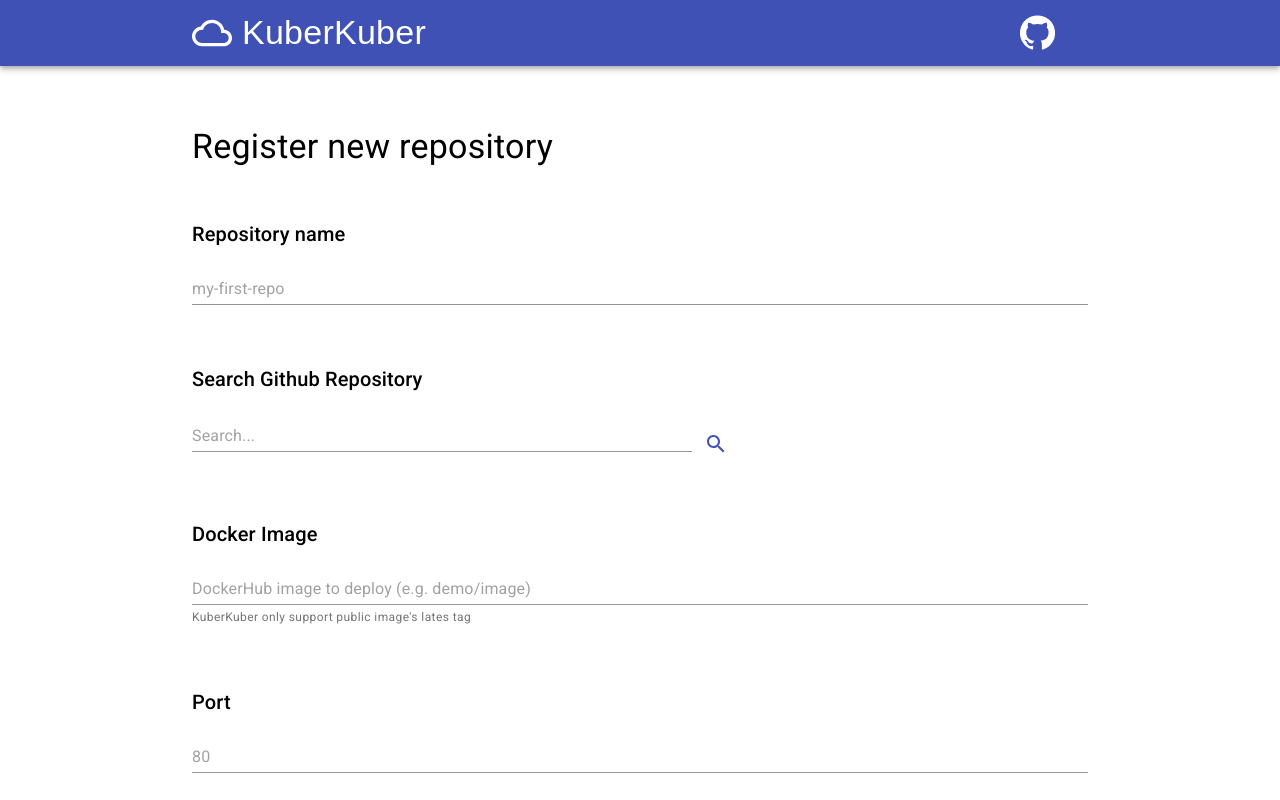
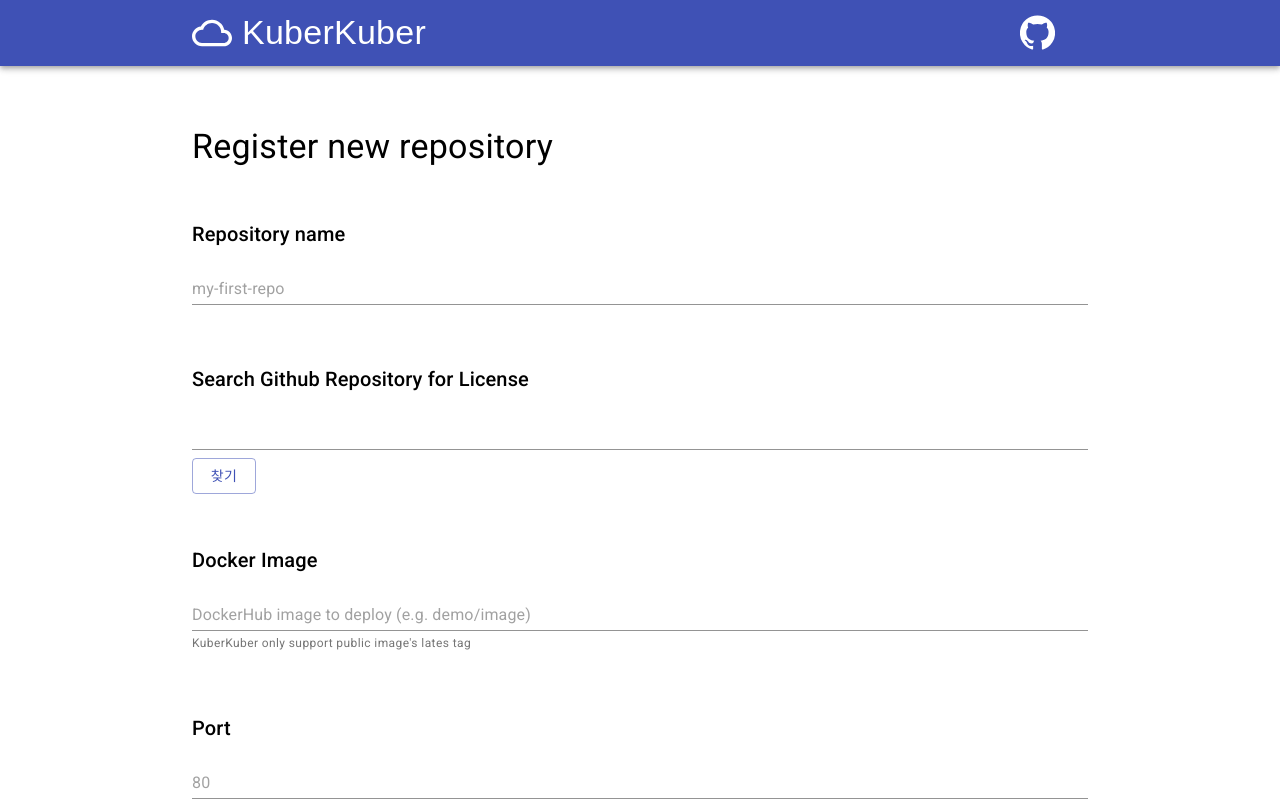
Before and after one commit to kuberkuber/front, a React (Create React App) app: page /add in a window 1280 px wide. Shown: the top 800 px of the page. Built offline with nearby package versions, Linux system fonts and the light colour scheme.

Commit message:
Set License 라이센스 설정

```diff
--- a/src/components/Menu.js
+++ b/src/components/Menu.js
@@ -23,7 +23,7 @@
 const Menu = (props) => {
 	const handleLogin =  async () => {
 		try {
-			const response = await axios.get("http://cfb8989e96aa.ngrok.io/login");
+			const response = await axios.get("http://e2e17c8722bb.ngrok.io/login");
 			// const response = await axios.get("http://localhost:5000/login");
 			window.location.href = response.data;
 		} catch (err){
--- a/src/pages/AddRepo.js
+++ b/src/pages/AddRepo.js
@@ -6,6 +6,7 @@
 import YAML from 'yamljs';
 import MyDropzone from 'components/MyDropZone';
 import ImageFinder from 'components/ImageFinder';
+import Github from "../modules/github";
 
 const title = {
     "marginTop": "60px",
@@ -18,6 +19,8 @@
 
 const AddRepo = (props) => {
     const [repoName, setRepoName] = useState('');
+    const [license, setLicense] = useState('');
+    const [gitUrl, setGitUrl] = useState('');
     const [dockerImage, setDockerImage] = useState('');
     const [port, setPort] = useState('');
     const data = useSelector(state => state.kuberData.respos);
@@ -80,7 +83,7 @@
 
     const request = async (formData) => {
         try {
-             const response = await axios.post("http://cfb8989e96aa.ngrok.io/deploy",
+             const response = await axios.post("http://e2e17c8722bb.ngrok.io/deploy",
             //  const response = await axios.post("http://localhost:5000/deploy",
              formData,
              {
@@ -88,6 +91,7 @@
                     'Authorization' : 'Bearer ' + localStorage.getItem('jwt')
             }});
             await asyncFunc(formData,response);
+            console.log(response);
             swaggerInfo = null;
             return response.response;
         }
@@ -102,10 +106,12 @@
         if( msg !== ''){
             alert(msg);
             return ;
+
         }
         const formData = {
             namespace : localStorage.getItem('namespace'),
             repoName : repoName,
+            license : license,
             imageName: dockerImage,
             portNum : port,
             apiDoc : swaggerInfo === null ? null : swaggerInfo.paths,
@@ -114,6 +120,19 @@
         request(formData);
         goMainPage(formData);
     };
+
+    const searchLicense = async (e) => {
+        var tokens = gitUrl.split('/').reverse();
+        var reponame = tokens[0];
+        var owner = tokens[1];
+        var res = await (await Github.getRepository(owner, reponame)).data.license;
+        if (res !== null) {
+            res = res.name;
+        }
+        setLicense(res);
+        console.log(res);
+
+    }
 
     const swaggerRead = (e) => {
         let file = e.target.files[0];
@@ -168,9 +187,30 @@
                 </div>
                 <div style={content}>
                     <Typography variant="h6" gutterBottom>
-                        Search Github Repository
+                        Search Github Repository for License
                     </Typography>
-                    <ImageFinder/>
+                    {/* <ImageFinder/> */}
+                    <TextField
+                        id="standard-full-width"
+                        // helperText="KuberKuber only support public image's lates tag"
+                        // placeholder="DockerHub image to deploy (e.g. demo/image)"
+                        value={gitUrl}
+                        onChange={(e) => {
+                            setGitUrl(e.target.value)
+                            }
+                        }
+                        fullWidth
+                        margin="normal"
+                        InputLabelProps={{
+                            shrink: true,
+                        }}
+                    />
+                    <Button variant="outlined" color="primary" onClick={searchLicense}>
+                        찾기
+                    </Button>
+                    <span style={{padding:"20px"}}>
+                        {license}
+                        </span>
 
                 </div>
                 <div style={content}>
@@ -213,7 +253,7 @@
                             shrink: true,
                         }}
                     />
-                </div>]
+                </div>
                 <div style={content}>
                     <Typography variant="h6" style={{ "textAlign": "left" }} gutterBottom>
                         API document
--- a/src/pages/Dashboard.js
+++ b/src/pages/Dashboard.js
@@ -21,7 +21,7 @@
     console.log(repos)
     const request = async () => {
         try {
-            const response = await axios.get("http://cfb8989e96aa.ngrok.io", {
+            const response = await axios.get("http://e2e17c8722bb.ngrok.io", {
                 // const response = await axios.get("http://localhost:5000/", {
                 headers: {
                     'Authorization' : 'Bearer ' + localStorage.getItem('jwt')
@@ -60,7 +60,7 @@
                 <Route path={`/add`} component={AddRepo} />
                 <Route path="/user" component={Login} />
                 <Route path={`/repo/`} component={DetailRepo} />
-                <Route path={`/search`} component={ImageFinder}/>
+                <Route path={`/search/`} component={ImageFinder}/>
                 <Route path="/">
                     { localStorage.getItem('namespace') !== null ?
                     <div>
--- a/src/pages/DetailRepo.js
+++ b/src/pages/DetailRepo.js
@@ -98,6 +98,8 @@
 	const [value, setValue] = React.useState(0);
 	const location = useLocation();
 	const row = location.state.row;
+	const license = row.license;
+	console.log(license);
 	// const data = useSelector(state => state.kuberData.repos[row]);
 	let readmeInfo = null;
 
@@ -119,7 +121,7 @@
 
 	const requestReadme = async (formData) => {
         try {
-            const requestUrl = "http://cfb8989e96aa.ngrok.io/" + localStorage.getItem('namespace') + "/repo/" + row.name;
+            const requestUrl = "http://e2e17c8722bb.ngrok.io/" + localStorage.getItem('namespace') + "/repo/" + row.name;
 			const response = await axios.patch(requestUrl + "/readmedoc", formData,
 			{
 				headers: {
@@ -177,6 +179,10 @@
 						<LinkIcon />
 					</Typography>
 				</a>
+				<Button variant="outlined" color="primary">
+					{license}
+				</Button>
+
 			</div>
 			<div style={title}>
 				<AppBar position="static">
--- a/src/pages/Login.js
+++ b/src/pages/Login.js
@@ -5,7 +5,7 @@
 const Login = (props) => {
 	const login = async() => {
 		try {
-			const response = await axios.get("http://cfb8989e96aa.ngrok.io/user" + window.location.search)
+			const response = await axios.get("http://e2e17c8722bb.ngrok.io/user" + window.location.search)
 			// const response = await axios.get("http://localhost:5000/user" + window.location.search)
 			localStorage.setItem('namespace', response.data.name);
 			localStorage.setItem('jwt', response.data.jwt);
--- a/src/pages/Setpage.js
+++ b/src/pages/Setpage.js
@@ -64,7 +64,7 @@
 
     const reqReDeploy = async (formData) => { // reDeploy
         try {
-            const requestUrl = "http://cfb8989e96aa.ngrok.io/" + localStorage.getItem('namespace') + "/repo/" + row.name;
+            const requestUrl = "http://e2e17c8722bb.ngrok.io/" + localStorage.getItem('namespace') + "/repo/" + row.name;
             const response = await axios.post(requestUrl + "/redeploy",
             formData,
             {
@@ -85,7 +85,7 @@
 
     const reqUpdatePort = async (formData) => { // port Update
         try {
-            const requestUrl = "http://cfb8989e96aa.ngrok.io/" + localStorage.getItem('namespace') + "/repo/" + row.name;
+            const requestUrl = "http://e2e17c8722bb.ngrok.io/" + localStorage.getItem('namespace') + "/repo/" + row.name;
             const response = await axios.patch(requestUrl + "/port", formData,
             {
                 headers: {
@@ -112,7 +112,7 @@
     }
     const reqRemoveRepo = async (formData) => { // Delete repository
         try {
-            const requestUrl = "http://cfb8989e96aa.ngrok.io/" + localStorage.getItem('namespace') + "/repo/" + row.name;
+            const requestUrl = "http://e2e17c8722bb.ngrok.io/" + localStorage.getItem('namespace') + "/repo/" + row.name;
             const response = await axios.delete(requestUrl,
             {
                 headers: {
```
Also changed, not shown: 1 other file (tests, documents, lock files or other folders).
